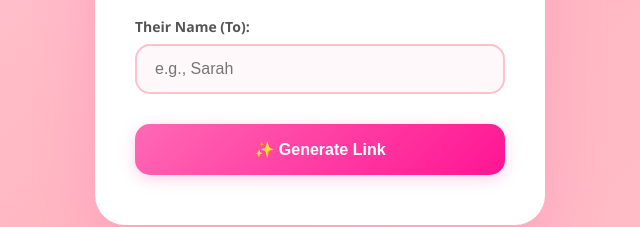
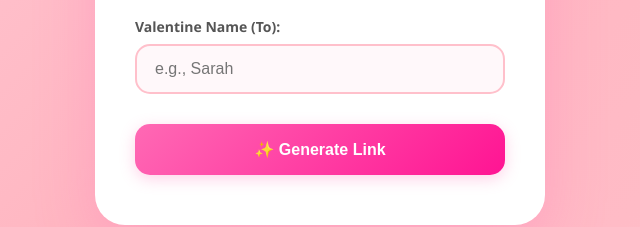
Before and after one commit to Fouminaa/valentine-app, a plain HTML site: page index.html in a window 1280 px wide. Shown: the part 400-627 px from the top of the page, 320-960 px from the left. Drawn offline with Linux system fonts and the light colour scheme.

Commit message:
Update index.html

```diff
--- a/index.html
+++ b/index.html
@@ -3,7 +3,7 @@
 <head>
     <meta charset="UTF-8">
     <meta name="viewport" content="width=device-width, initial-scale=1.0">
-    <title>Valentine Link Generator</title>
+    <title>Will you be my valentine😍</title>
     <style>
         * {
             margin: 0;
@@ -39,7 +39,8 @@
             display: none;
         }
 
-    .cat-container {
+       /* Cat Character - Cuter Version */
+.cat-container {
     position: relative;
     margin: 0 auto 30px;
     width: 180px;
@@ -128,6 +129,7 @@
     0%, 100% { transform: translateY(0px) rotate(-5deg); }
     50% { transform: translateY(-8px) rotate(5deg); }
 }
+
         h1 {
             color: #333;
             margin-bottom: 10px;
@@ -390,7 +392,7 @@
                 </div>
 
                 <div class="form-group">
-                    <label for="toName">Their Name (To):</label>
+                    <label for="toName">Valentine Name (To):</label>
                     <input type="text" id="toName" placeholder="e.g., Sarah" required>
                 </div>
 
```
